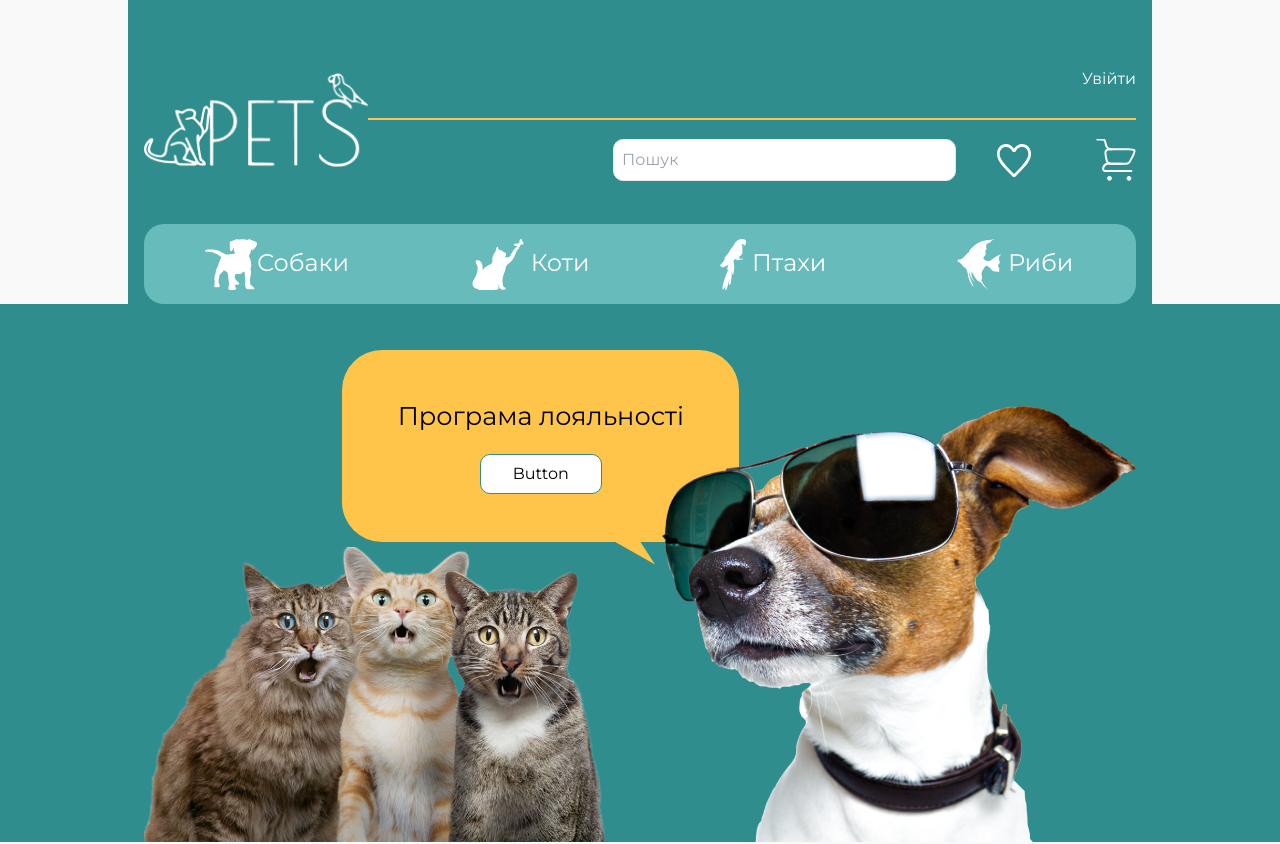
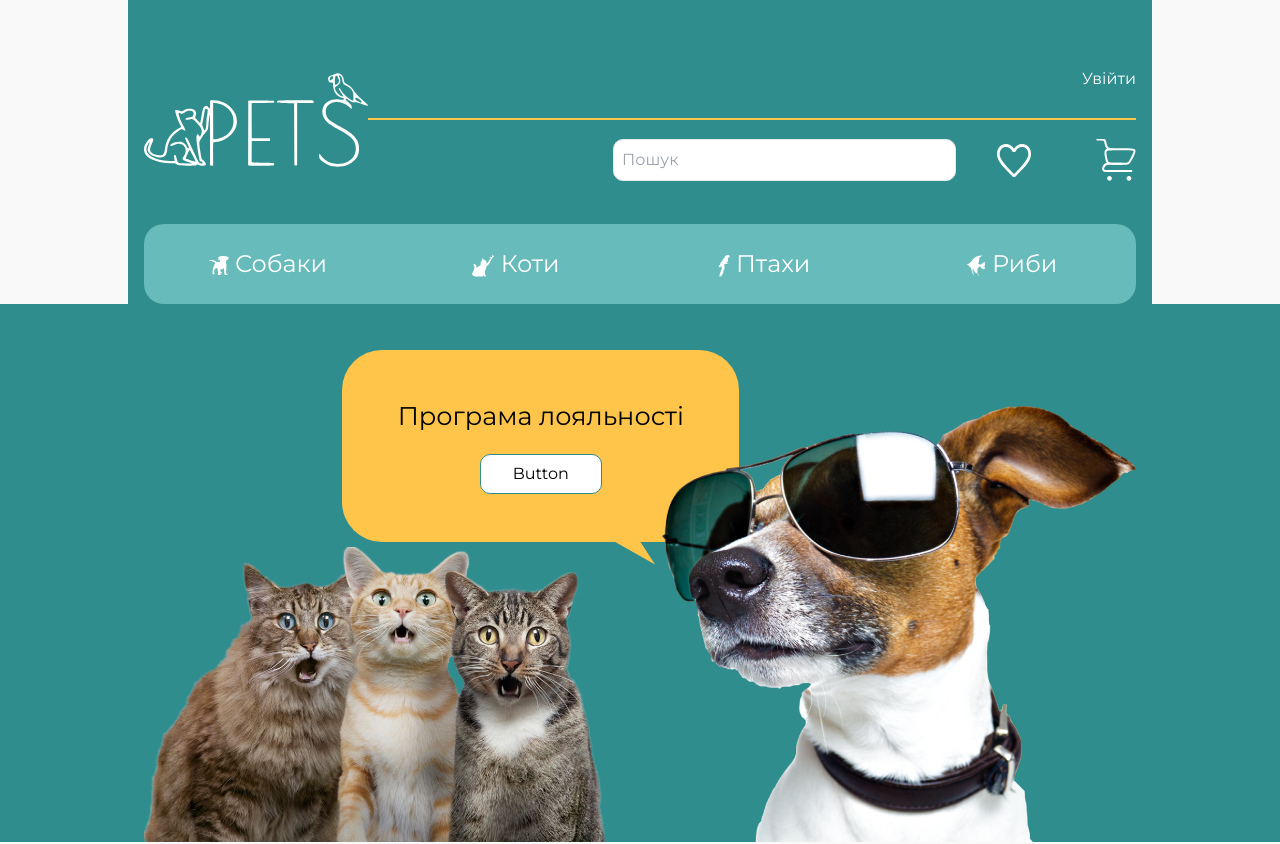
Before and after one commit to MViktoriia/pets-store, a Next.js app: page / in a window 1280 px wide. Shown: the top 844 px of the page. Built offline with nearby package versions, Linux system fonts and the light colour scheme.

Commit message:
edit incons in navigation + edit logo icon

```diff
--- a/src/app/components/Header/header.tsx
+++ b/src/app/components/Header/header.tsx
@@ -4,20 +4,22 @@ import burger from "../../../../public/icons/Burger.png"
 import Image from 'next/image'
 import Navigation from "../Navigation/navigation";
 function Header() {
+
   return (
     <>
       <header className='md:min-h-56 h-48 container bg-cyan'>
       <div className='flex flex-col md:flex-row pt-10 pb-8 md:justify-between justify-center relative'>
-      {/* Контейнер для бургера и логотипа */}
+
     <div className="flex items-center">
-      <div> {/* Отступ справа для бургера */}
+      <div>
         <Image  src={burger} className="md:w-56 w-12 md:hidden" alt="Burger Icon" />
       </div>
       <div className="flex-1 bg-lightblue grid items-center justify-center mb-4 md:mb-0">
-        <Image  src={logo} className="md:w-56 w-29" alt="Logo" />
+       <LogoIcon className="md:w-56 md:h-24 w-28 h-12"   />
+        {/* <Image  src={logo} className="md:w-56 w-29" alt="Logo" /> */}
       </div>
     </div>
-    {/* Остальная часть хедера */}
+
     <div className="flex-auto md:flex-col md:text-right h-40">
       <div className="grid border-b-2 border-yellow md:h-20 items-center">
         <span className="text-lg font-normal text-white hidden md:grid">Увійти</span>
@@ -27,7 +29,7 @@ function Header() {
           <input type="text" placeholder="Пошук" className="p-2 rounded-md border border-gray-ligthMax md:mr-4 w-92" />
         </div>
         <div className="h-20 w-22 bg-blue md:grid items-center order-3 md:order-2 absolute md:relative md:top-0 top-11 right-0">
-          <CartIcon />
+          <CartIcon  />
         </div>
         <div className="h-20 w-22 bg-green items-center pr-16  md:grid hidden">
           <HeartIcon className="text-white" />
--- a/src/app/components/Navigation/navigation.tsx
+++ b/src/app/components/Navigation/navigation.tsx
@@ -1,17 +1,30 @@
+import CategoryIcon from '../category-icon';
+import { Category } from '../../components/category-icon'
 import { BirdIcon, CatIcon, DogIcon, FishIcon } from '../icons';
 import styles from './Navigation.module.css';
+
+
 function Navigation(){
-  const ulClasses = `flex fontFamily-sans md:h-20 items-center ${styles.navText} bg-cyan-light md:rounded-xl overflow-x-auto`;
+  const ulClasses = `flex fontFamily-sans md:h-20 min-h-12 items-center ${styles.navText} bg-cyan-light md:rounded-xl overflow-x-auto`;
   const navClasses = `md:container mx-auto bg-cyan ${styles.scrollableContainer}`
    return(
        <>
        <nav className={navClasses}>
      <ul className={ulClasses}>
-       <li className="md:flex-1 text-center md:mx-4 px-3 shrink-0"> <DogIcon className="inline" />
-Собаки </li>
-       <li className="md:flex-1 text-center   mx-4 shrink-0"> <CatIcon className="inline" /> Коти</li>
-       <li className="md:flex-1 text-center  mx-4 shrink-0"> <BirdIcon className="inline"/> Птахи</li>
-       <li className="md:flex-1 text-center  mx-4 shrink-0"><FishIcon  className="inline"/> Риби</li>
+       <li className="md:flex-1 text-center mx-2 px-3 shrink-0">
+      <a href="#"><CategoryIcon category={Category.Dog}  /> <span>Собаки</span></a>
+         {/* <DogIcon className="inline" /> */}
+ </li>
+       <li className="md:flex-1 text-center px-3  mx-2 shrink-0">
+       <CategoryIcon category={Category.Cat}  /> <span>Коти</span> </li>
+       <li className="md:flex-1 text-center px-3  mx-2 shrink-0">
+       {/* <BirdIcon className="inline"/> Птахи */}
+       <CategoryIcon category={Category.Bird}  /> <span>Птахи</span>
+       </li>
+       <li className="md:flex-1 text-center px-3  mx-2 shrink-0">
+        {/* <FishIcon  className="inline"/> Риби */}
+        <CategoryIcon category={Category.Fish}  /> <span>Риби</span>
+        </li>
      </ul>
        </nav>
         </>
--- a/src/app/components/category-icon.tsx
+++ b/src/app/components/category-icon.tsx
@@ -25,51 +25,51 @@ function CategoryIcon({
   switch (category) {
     case 'dog':
       return (
-        <div {...rest}>
+
           <DogIcon
             className={clsx(
-              'w-[19.72px] h-[19.34px] xl:w-[52px] xl:h-[51px] fill-white hover:fill-yellow',
+              'w-[19.72px] h-[19.34px] xl:w-[52px] xl:h-[51px] fill-white hover:fill-yellow inline',
               active && ' fill-orange',
               disabled && 'cursor-not-allowed',
             )}
           />
-        </div>
+
       );
     case 'cat':
       return (
-        <div {...rest}>
+
           <CatIcon
             className={clsx(
-              'w-[22px] h-[21.63px] xl:w-[51px] xl:h-[51px] fill-white hover:fill-yellow',
+              'w-[22px] h-[21.63px] xl:w-[51px] xl:h-[51px] fill-white hover:fill-yellow inline',
               active && ' fill-orange',
               disabled && 'cursor-not-allowed',
             )}
           />
-        </div>
+
       );
     case 'bird':
       return (
-        <div {...rest}>
+
           <BirdIcon
             className={clsx(
-              'w-[12px] h-[22px] xl:w-[26px] xl:h-[51px] fill-white hover:fill-yellow',
+              'w-[12px] h-[22px] xl:w-[26px] xl:h-[51px] fill-white hover:fill-yellow inline',
               active && ' fill-orange',
               disabled && 'cursor-not-allowed',
             )}
           />
-        </div>
+
       );
     case 'fish':
       return (
-        <div {...rest}>
+
           <FishIcon
             className={clsx(
-              'w-[19px] h-[22px] xl:w-[44px] xl:h-[51px] fill-white hover:fill-yellow',
+              'w-[19px] h-[22px] xl:w-[44px] xl:h-[51px] fill-white hover:fill-yellow inline',
               active && ' fill-orange',
               disabled && 'cursor-not-allowed',
             )}
           />
-        </div>
+
       );
     default:
       return <svg></svg>;
```
